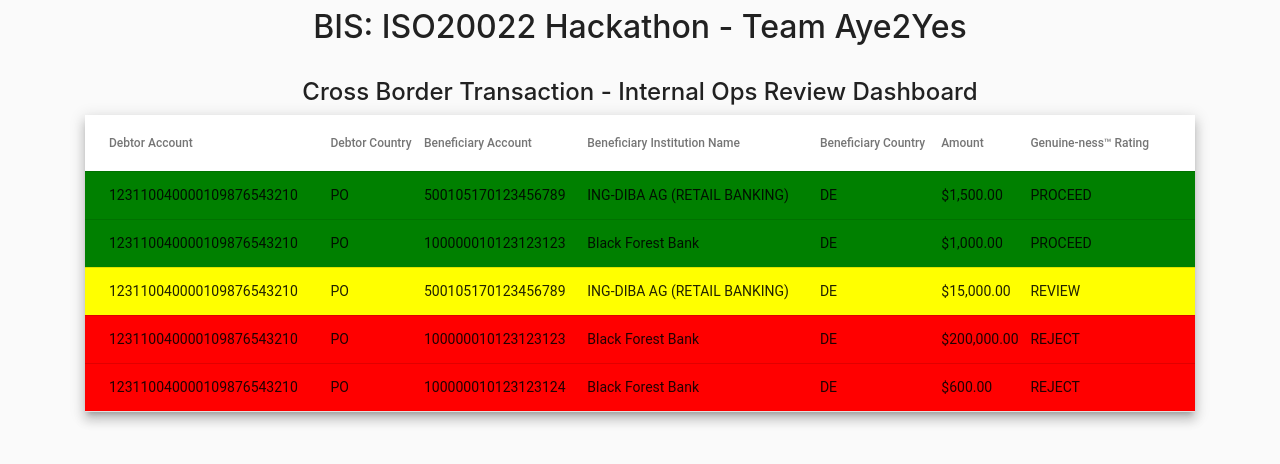
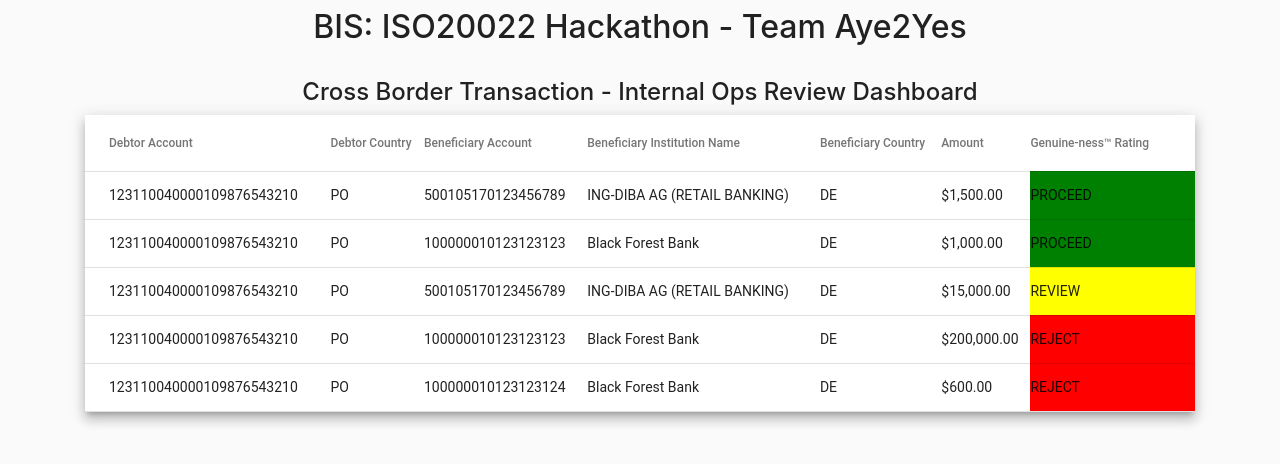
Before and after one commit to murali-github/pnc20022, an Angular app in the folder BisHackIso20022Ui/: page / in a window 1280 px wide. Shown: the top 464 px of the page. Built offline with nearby package versions, Linux system fonts and the light colour scheme.

Commit message:
Only apply color to Genuine-ness column

```diff
--- a/BisHackIso20022Ui/src/app/app.component.html
+++ b/BisHackIso20022Ui/src/app/app.component.html
@@ -46,15 +46,15 @@
 
   <ng-container matColumnDef="status">
     <th mat-header-cell *matHeaderCellDef> Genuine-ness&trade; Rating </th>
-    <td mat-cell *matCellDef="let element"> {{element.status}} </td>
+    <td mat-cell *matCellDef="let element" [ngClass]="{
+          'proceed' : element.status == 'PROCEED',
+          'review' : element.status == 'REVIEW',
+          'reject' : element.status == 'REJECT'
+          }"> {{element.status}} </td>
   </ng-container>
 
   <tr mat-header-row *matHeaderRowDef="columnsToDisplay"></tr>
-  <tr mat-row *matRowDef="let row; columns: columnsToDisplay;" (click)="onClick(row)" [ngClass]="{
-          'proceed' : row.status == 'PROCEED',
-          'review' : row.status == 'REVIEW',
-          'reject' : row.status == 'REJECT'
-       }"></tr>
+  <tr mat-row *matRowDef="let row; columns: columnsToDisplay;" (click)="onClick(row)"></tr>
 </table>
 </div>
 <ul>
```
